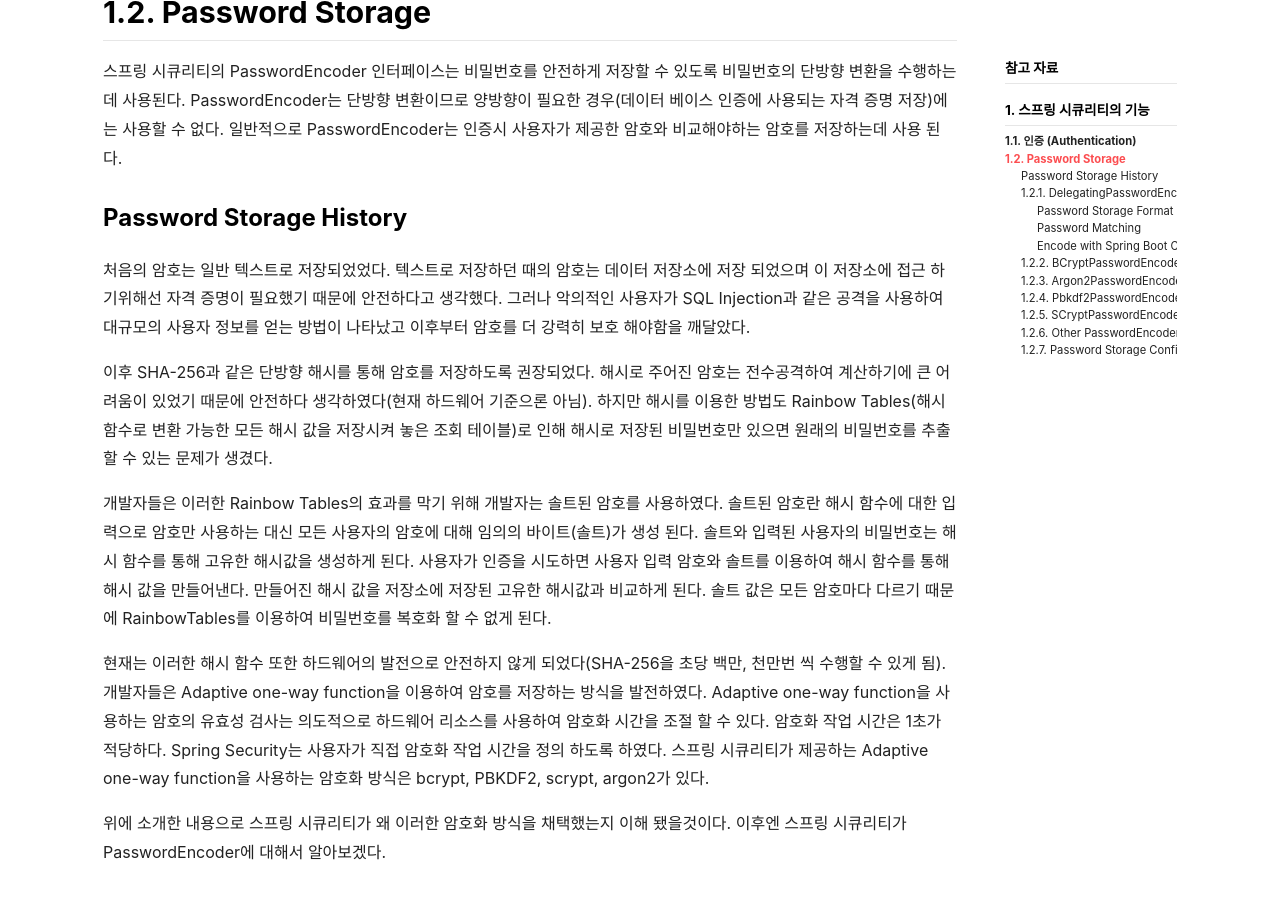
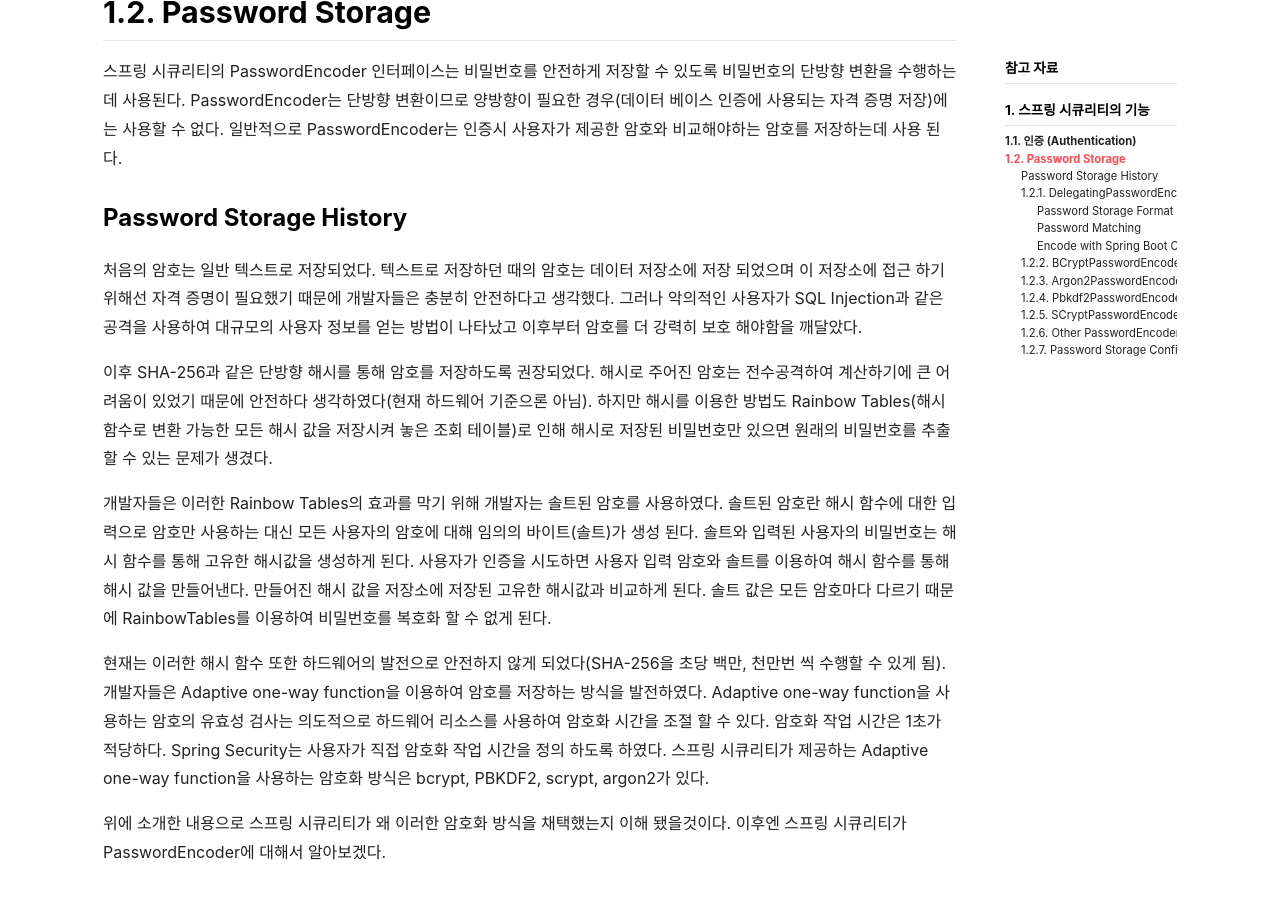
Before and after one commit to lcy960729/blog.maker, a Jekyll site: the page built from _posts/SpringSecurity/2021-02-04-Spring-Security의-기능.md, in a window 1280 px wide and 900 px high, scrolled down 1005 px. Built offline with Jekyll 4.4.1, drawn with Linux system fonts in a browser that asks for light colours; nearby versions of some CDN libraries; comment, search, counter and statistics services are not loaded.

Commit message:
Update 2021-02-04-Spring-Security의-기능.md

```diff
--- a/_posts/SpringSecurity/2021-02-04-Spring-Security의-기능.md
+++ b/_posts/SpringSecurity/2021-02-04-Spring-Security의-기능.md
@@ -23,7 +23,7 @@ key: Spring Security의 기능
 스프링 시큐리티의 PasswordEncoder 인터페이스는 비밀번호를 안전하게 저장할 수 있도록 비밀번호의 단방향 변환을 수행하는데 사용된다. PasswordEncoder는 단방향 변환이므로 양방향이 필요한 경우(데이터 베이스 인증에 사용되는 자격 증명 저장)에는 사용할 수 없다. 일반적으로 PasswordEncoder는 인증시 사용자가 제공한 암호와 비교해야하는 암호를 저장하는데 사용 된다.
 
 ### Password Storage History
-처음의 암호는 일반 텍스트로 저장되었었다. 텍스트로 저장하던 때의 암호는 데이터 저장소에 저장 되었으며 이 저장소에 접근 하기위해선 자격 증명이 필요했기 때문에 안전하다고 생각했다. 그러나 악의적인 사용자가 SQL Injection과 같은 공격을 사용하여 대규모의 사용자 정보를 얻는 방법이 나타났고 이후부터 암호를 더 강력히 보호 해야함을 깨달았다.
+처음의 암호는 일반 텍스트로 저장되었다. 텍스트로 저장하던 때의 암호는 데이터 저장소에 저장 되었으며 이 저장소에 접근 하기위해선 자격 증명이 필요했기 때문에 개발자들은 충분히 안전하다고 생각했다. 그러나 악의적인 사용자가 SQL Injection과 같은 공격을 사용하여 대규모의 사용자 정보를 얻는 방법이 나타났고 이후부터 암호를 더 강력히 보호 해야함을 깨달았다.
 
 이후 SHA-256과 같은 단방향 해시를 통해 암호를 저장하도록 권장되었다. 해시로 주어진 암호는 전수공격하여 계산하기에 큰 어려움이 있었기 때문에 안전하다 생각하였다(현재 하드웨어 기준으론 아님). 하지만 해시를 이용한 방법도 Rainbow Tables(해시 함수로 변환 가능한 모든 해시 값을 저장시켜 놓은 조회 테이블)로 인해 해시로 저장된 비밀번호만 있으면 원래의 비밀번호를 추출할 수 있는 문제가 생겼다.
 
```
